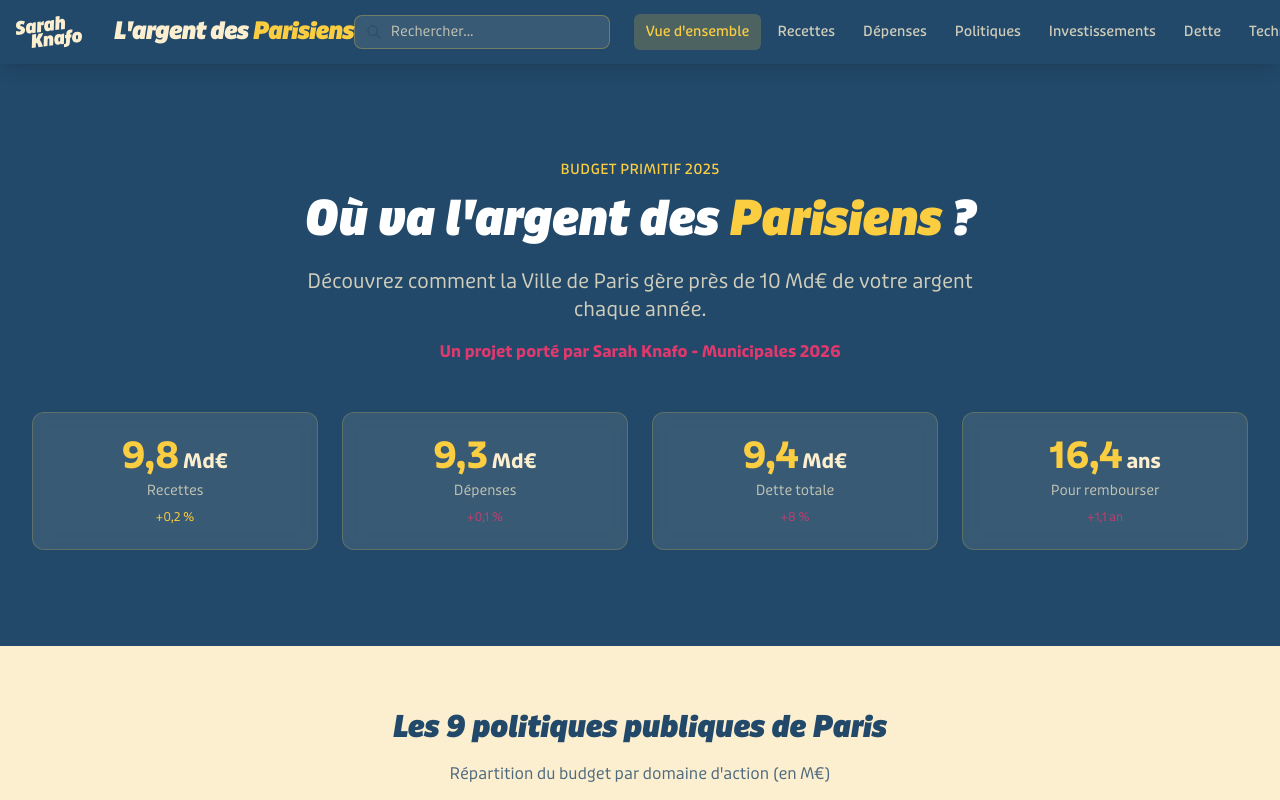
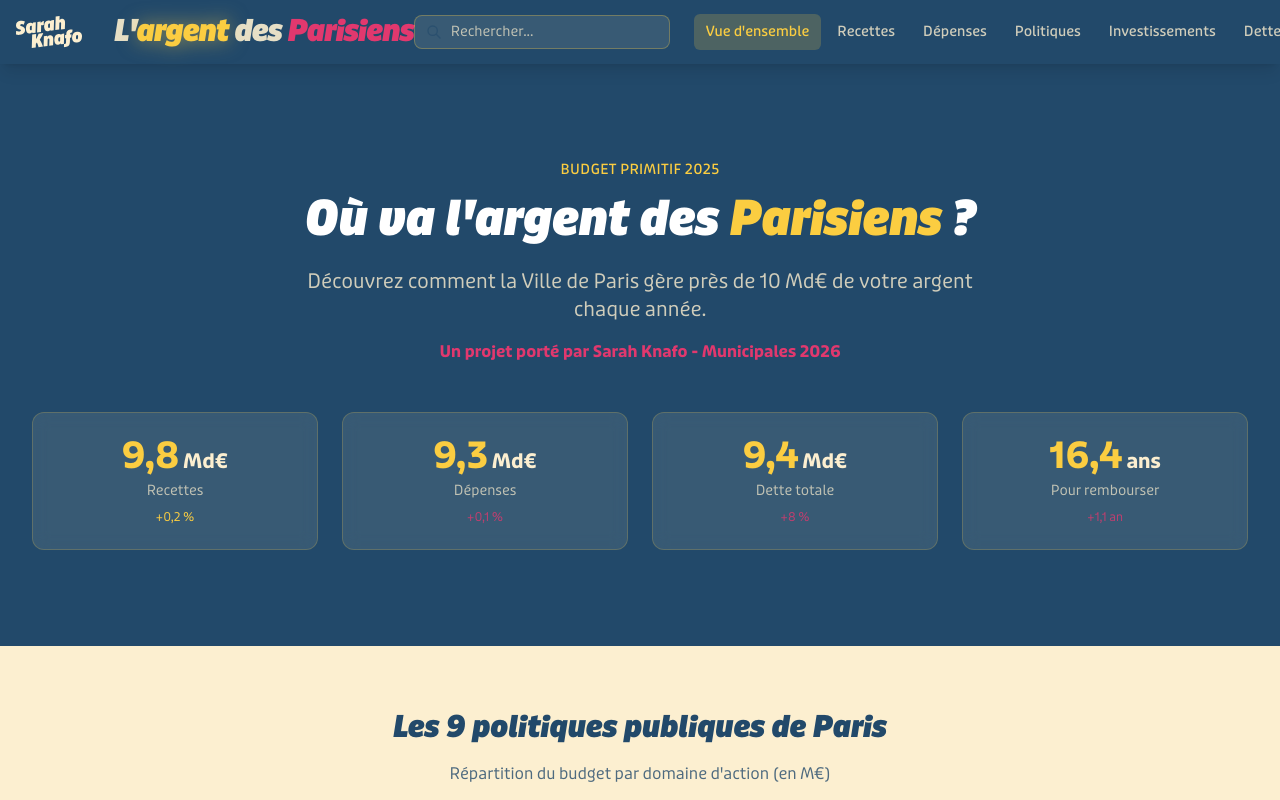
Before and after one commit to TofBoubou/argent-parisiens, a Next.js app: page / in a window 1280 px wide. Shown: the top 800 px of the page. Built offline with nearby package versions, Linux system fonts and the light colour scheme.

Commit message:
Header titre audacieux - glow, animations, couleurs dynamiques

```diff
--- a/src/components/Header.tsx
+++ b/src/components/Header.tsx
@@ -147,10 +147,15 @@ export default function Header() {
         <nav className="flex-1 max-w-7xl mx-auto px-4 sm:px-6 lg:px-8">
           <div className="flex items-center justify-between h-16">
             {/* Titre */}
-            <Link href="/" className="flex items-center flex-shrink-0 group">
-              <span className="whitespace-nowrap font-display-title text-xl md:text-2xl tracking-tight italic">
-                <span className="text-cream">L'argent des </span>
-                <span className="text-yellow group-hover:text-rose transition-colors">Parisiens</span>
+            <Link href="/" className="flex items-center flex-shrink-0 group relative">
+              <span className="whitespace-nowrap font-display-title text-2xl md:text-3xl tracking-tight">
+                <span className="text-cream/90 group-hover:text-cream transition-colors duration-300">L'</span>
+                <span className="text-yellow drop-shadow-[0_0_10px_rgba(251,205,65,0.5)] group-hover:drop-shadow-[0_0_20px_rgba(251,205,65,0.8)] transition-all duration-300">argent</span>
+                <span className="text-cream/90 group-hover:text-cream transition-colors duration-300"> des </span>
+                <span className="relative">
+                  <span className="text-rose group-hover:text-yellow transition-colors duration-300">Parisiens</span>
+                  <span className="absolute -bottom-1 left-0 w-0 h-0.5 bg-yellow group-hover:w-full transition-all duration-500"></span>
+                </span>
               </span>
             </Link>
 
```
